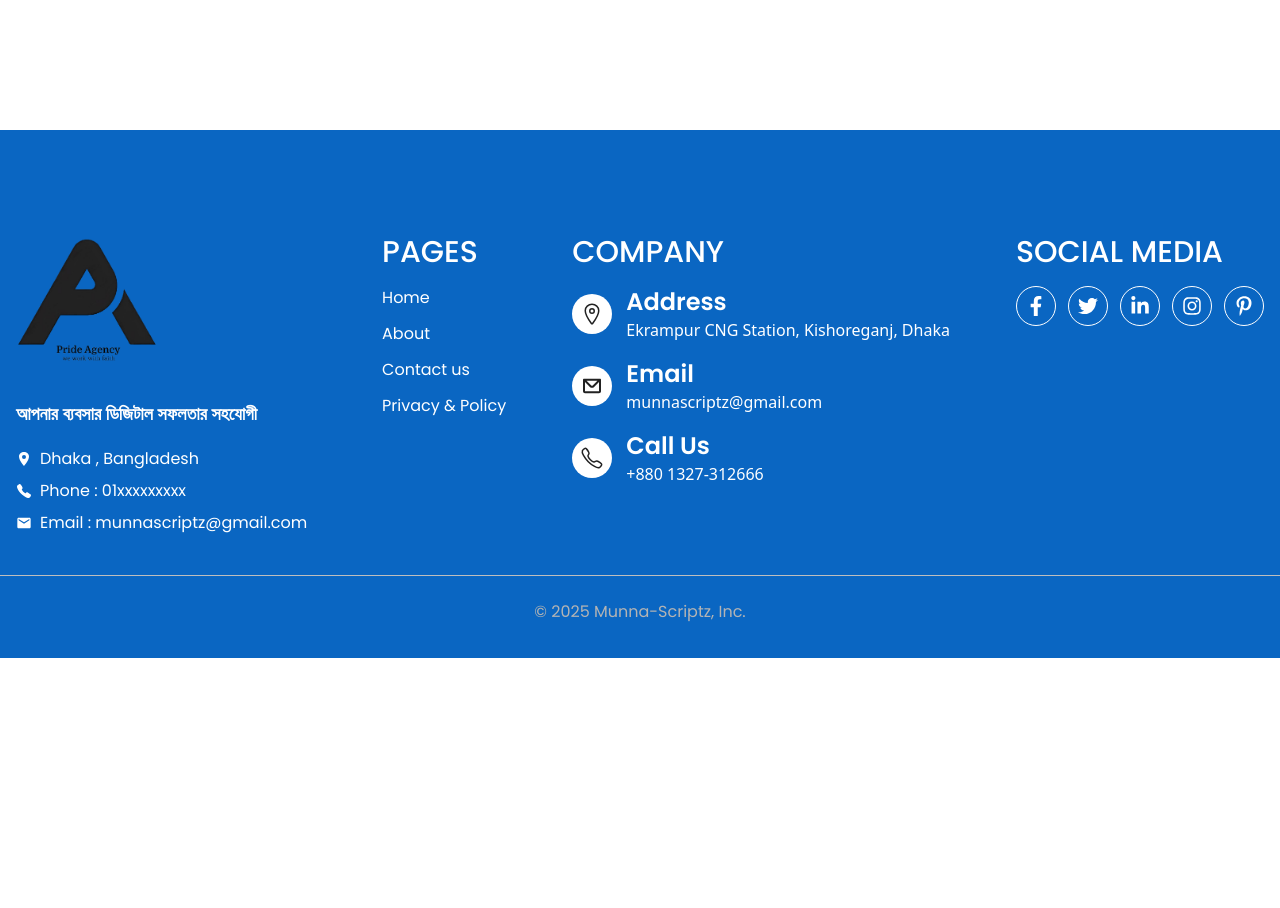
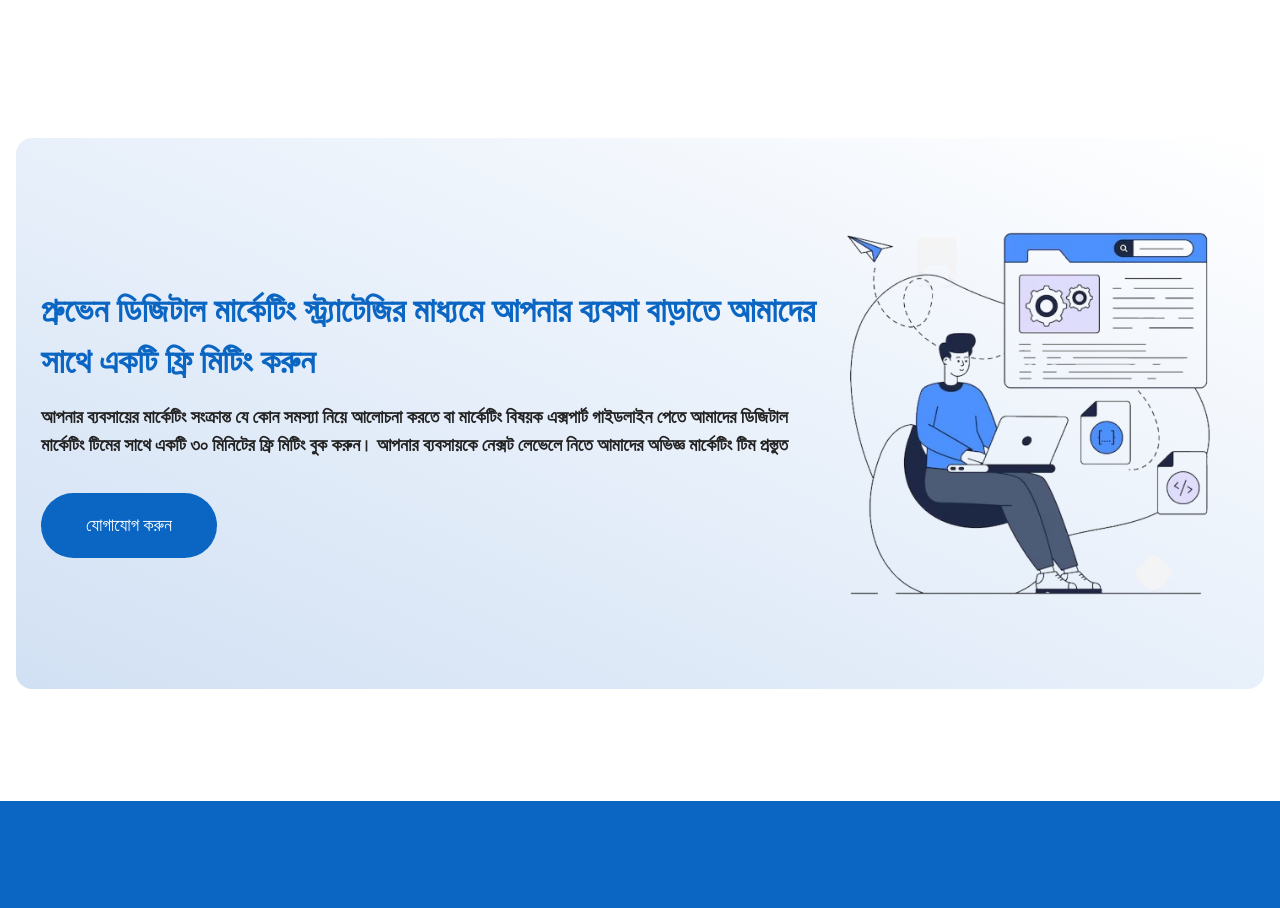
Before and after one commit to Munna-Scriptz/Pride-Agency-Second, a React (Vite) app: page / in a window 1280 px wide. Shown: the part 2020-2928 px from the top of the page. Before the commit the page ends 2678 px from the top, so only its background shows below. Built offline with nearby package versions, Linux system fonts and the light colour scheme.

Commit message:
feat: Add Marketing component and related assets

```diff
--- /dev/null
+++ b/src/components/Marketing.jsx
@@ -0,0 +1,29 @@
+import React from 'react'
+import { Link } from 'react-router'
+import marketingImg from '../assets/images/marketingImage-removebg-preview.png'
+const Marketing = () => {
+  return (
+    <>
+        <section id='Marketing' className='mt-[120px]'>
+            <div className="container">
+                <div id="Marketing-Row" className='px-[25px] py-[65px] rounded-2xl flex items-center justify-between bg-linear-to-bl from-white to-[#0a66c233]'>
+                    {/* -----------------Left Side------------------ */}
+                    <div className='w-[920px]'>
+                        <h2 className='font-siliguri font-semibold text-[34px] text-primary'>প্রুভেন ডিজিটাল মার্কেটিং স্ট্র্যাটেজির মাধ্যমে আপনার ব্যবসা বাড়াতে আমাদের সাথে একটি ফ্রি মিটিং করুন</h2>
+                        <p className='text-brand font-semibold font-siliguri text-lg mt-4 mb-13'>আপনার ব্যবসায়ের মার্কেটিং সংক্রান্ত যে কোন সমস্যা নিয়ে আলোচনা করতে বা মার্কেটিং বিষয়ক এক্সপার্ট গাইডলাইন পেতে আমাদের ডিজিটাল মার্কেটিং টিমের সাথে একটি ৩০ মিনিটের ফ্রি মিটিং বুক করুন। আপনার ব্যবসায়কে নেক্সট লেভেলে নিতে আমাদের অভিজ্ঞ মার্কেটিং টিম প্রস্তুত</p>
+                        <Link to={'/'} className='py-[18px] px-[45px] rounded-full font-siliguri bg-primary text-white cursor-pointer text-lg'>
+                            যোগাযোগ করুন
+                        </Link>
+                    </div>
+                    {/* -----------------Right Side------------------ */}
+                    <div>
+                        <img src={marketingImg} alt="Image" />
+                    </div>
+                </div>
+            </div>
+        </section>
+    </>
+  )
+}
+
+export default Marketing
--- a/src/components/Services.jsx
+++ b/src/components/Services.jsx
@@ -47,7 +47,7 @@ const Services = () => {
                     <div className='flex items-center justify-center md:justify-between  mt-[64px] lg:gap-y-[56px] gap-y-[39px] flex-wrap'>
                         {
                             MyOrganized.map((item , e)=>(
-                            <div key={e} data-aos="fade-up" className='w-[380px] flex items-center flex-col gap-6 hover:bg-[#0a66c26b] bg-linear-120 hover:-translate-y-5 duration-300 py-[32px] rounded-[18px]'>
+                            <div key={e} data-aos="fade-up" className='w-[380px] flex items-center flex-col gap-6 hover:bg-linear-to-bl from-white to-[#0a66c233] hover:-translate-y-5 duration-300 py-[32px] rounded-[18px]'>
                                 <div><img src={item.icon} alt="icon" /></div>
                                 <div>
                                     <h2 className='text-primary text-[26px] font-semibold font-siliguri text-center'>{item.upperText}</h2>
--- a/src/pages/Home.jsx
+++ b/src/pages/Home.jsx
@@ -1,12 +1,14 @@
 import React from 'react'
 import Banner from '../components/Banner'
 import Services from '../components/Services'
+import Marketing from '../components/Marketing'
 
 const Home = () => {
   return (
     <>
         <Banner/>
         <Services/>
+        <Marketing/>
     </>
   )
 }
```
Also changed, not shown: src/assets/images/marketingImage-removebg-preview.png (added), src/assets/images/marketingImage.png (added).
